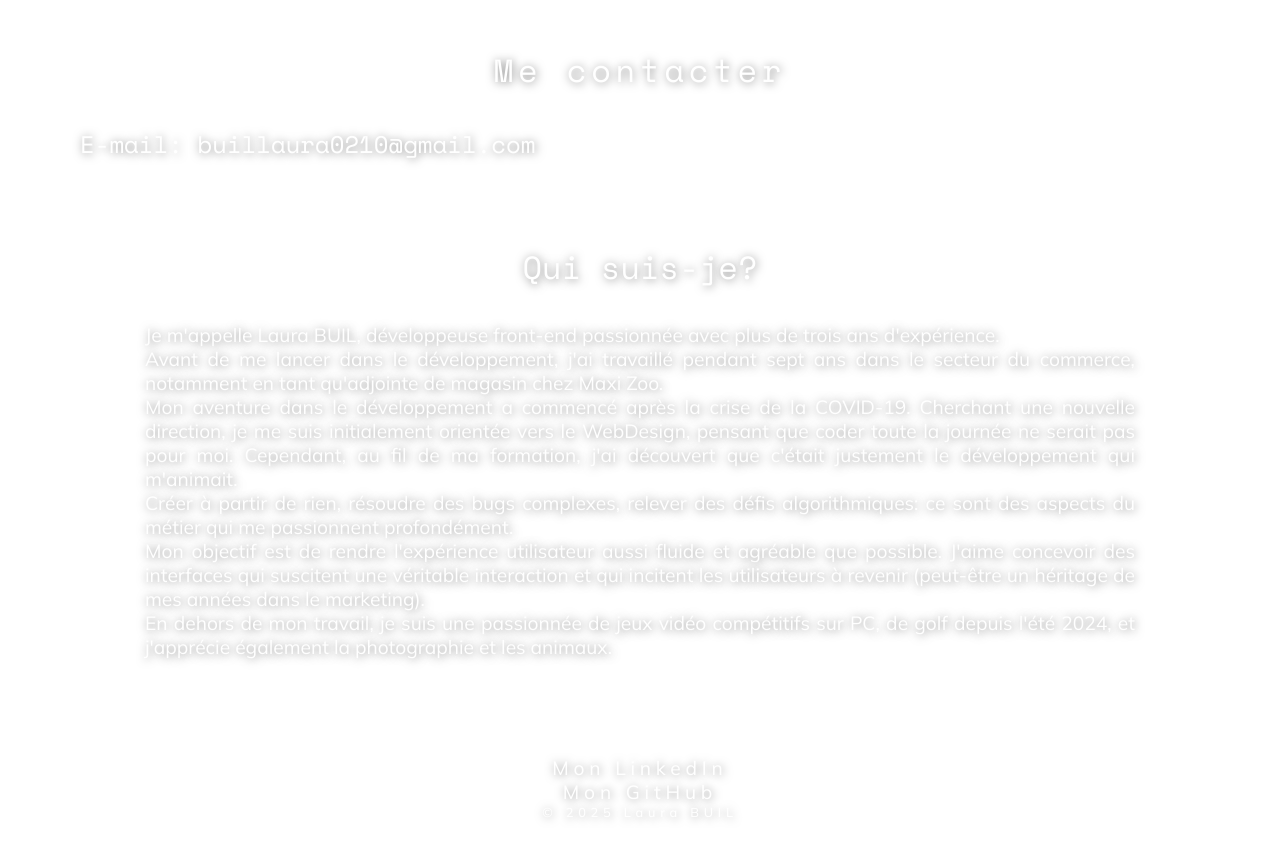
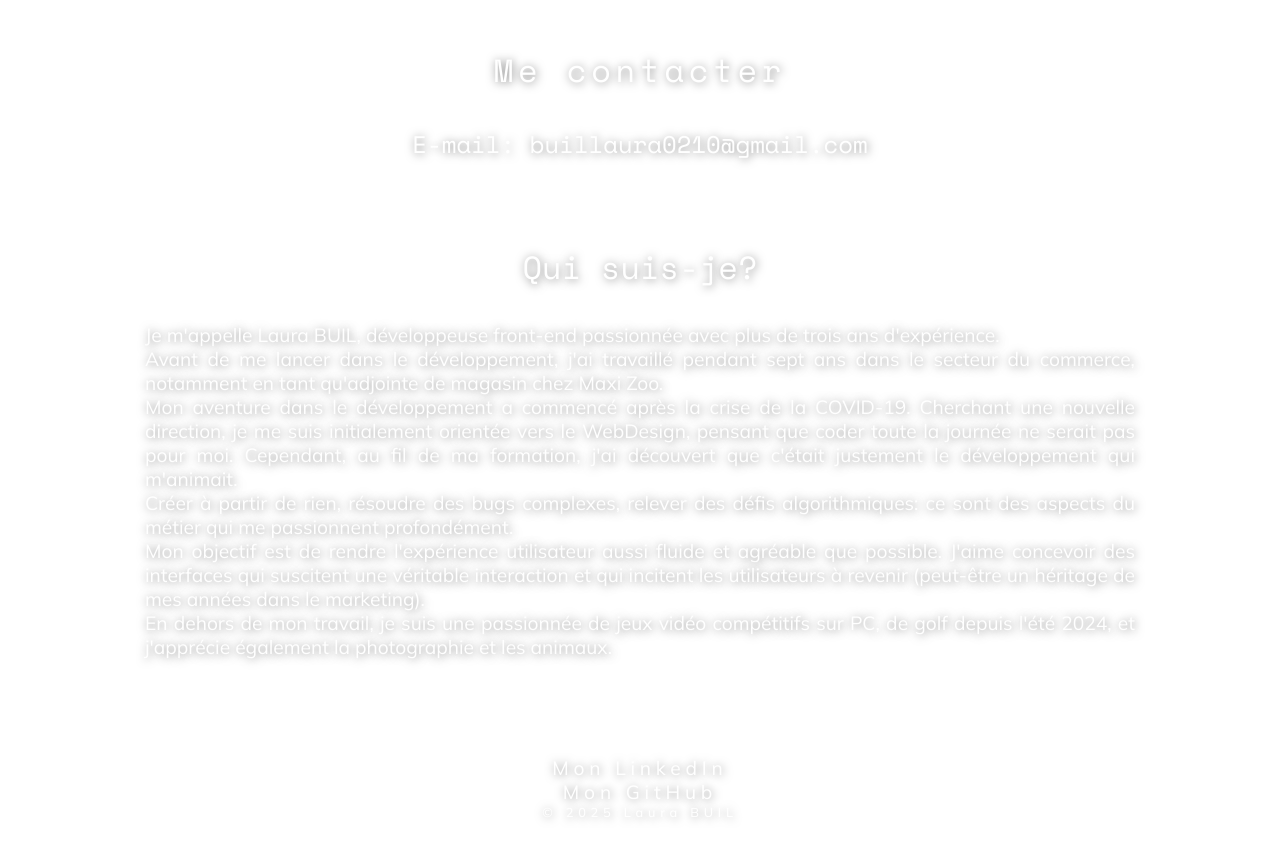
Before and after one commit to LauraBuil/myportfolio, a React (Vite) app: page / in a window 1280 px wide. Shown: the part 1180-2032 px from the top of the page. Built offline with nearby package versions, Linux system fonts and the light colour scheme.

Commit message:
feat: email center

```diff
--- a/src/assets/scss/components/contact.scss
+++ b/src/assets/scss/components/contact.scss
@@ -32,7 +32,7 @@
   &__text {
     font-family: 'SpaceMonoregular', sans-serif;
     color: white;
-    text-align: left;
+    text-align: center;
     text-decoration: none;
     text-shadow: 1px 1px 10px rgba(0, 0, 0, 0.5);
     transition: transform 150ms ease-in-out;
--- a/src/assets/scss/main.css
+++ b/src/assets/scss/main.css
@@ -308,7 +308,7 @@
 .contact__text {
   font-family: "SpaceMonoregular", sans-serif;
   color: white;
-  text-align: left;
+  text-align: center;
   text-decoration: none;
   text-shadow: 1px 1px 10px rgba(0, 0, 0, 0.5);
   transition: transform 150ms ease-in-out;
```
